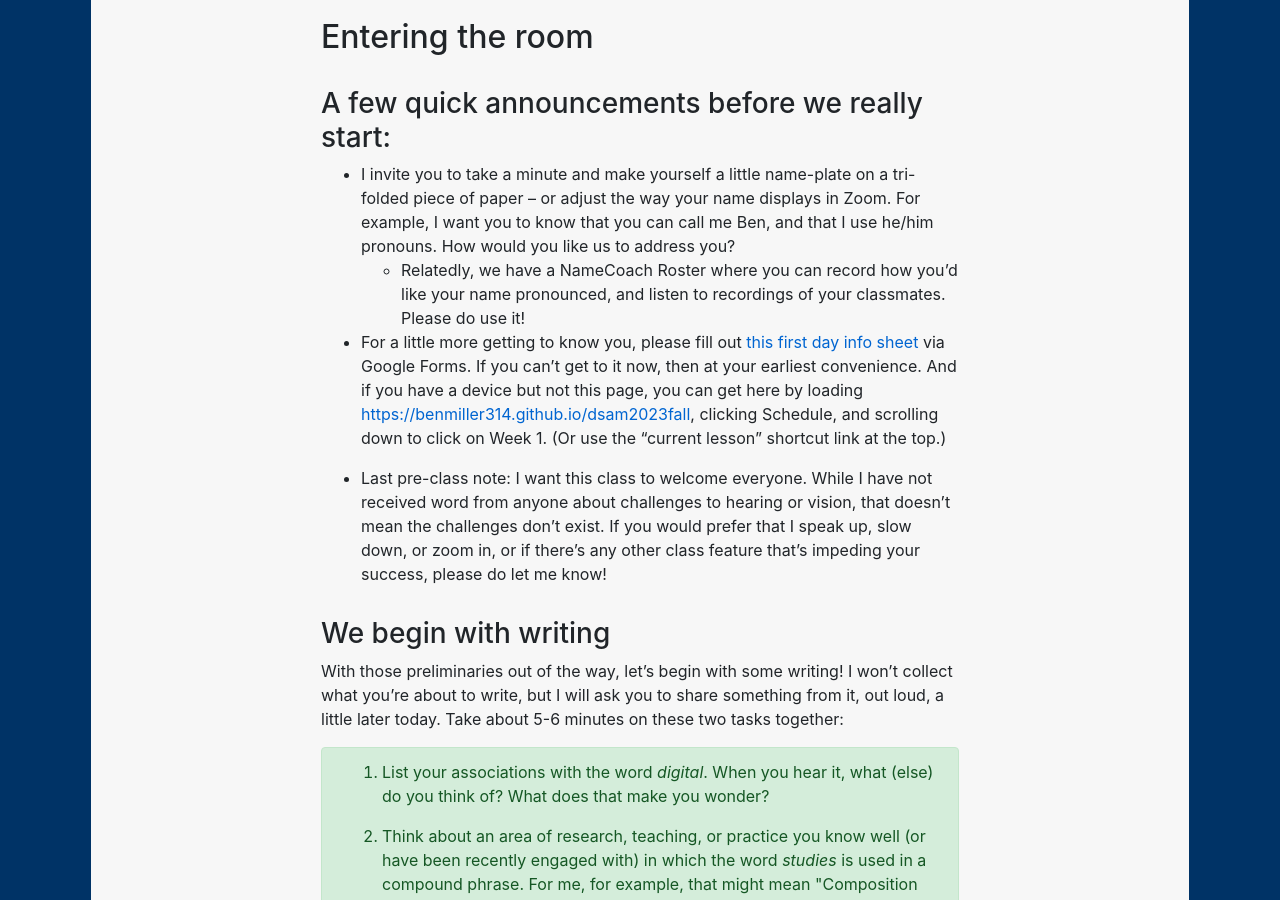
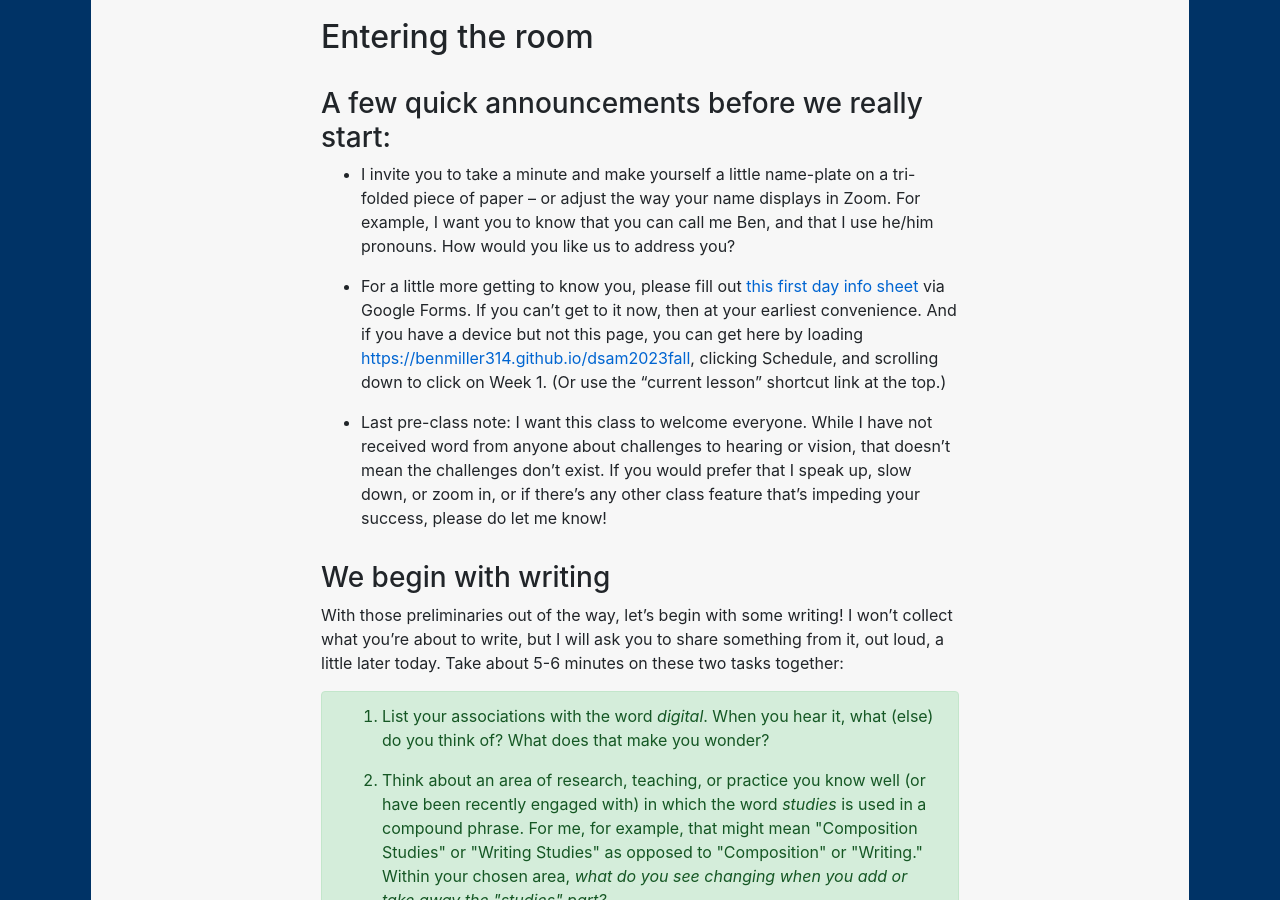
Before and after one commit to benmiller314/dsam2023fall, a Jekyll site: the page built from plans/week-01.md, in a window 1280 px wide and 900 px high, scrolled down 840 px. Built offline with Jekyll 4.4.1, drawn with Linux system fonts in a browser that asks for light colours; our own code applies the rules of GitHub Pages for plain Markdown files.

Commit message:
hide note about NameCoach
since Canvas site isn't active

```diff
--- a/plans/week-01.md
+++ b/plans/week-01.md
@@ -33,7 +33,7 @@
 ### A few quick announcements before we really start:
 
 * I invite you to take a minute and make yourself a little name-plate on a tri-folded piece of paper – or adjust the way your name displays in Zoom. For example, I want you to know that you can call me Ben, and that I use he/him pronouns. How would you like us to address you?
-    - Relatedly, we have a NameCoach Roster where you can record how you'd like your name pronounced, and listen to recordings of your classmates. Please do use it!
+    <!-- - Relatedly, we have a NameCoach Roster where you can record how you'd like your name pronounced, and listen to recordings of your classmates. Please do use it! -->
 
 * For a little more getting to know you, please fill out [this first day info sheet](https://forms.gle/Nqc7KLeP5CMBVhBi8) via Google Forms. If you can't get to it now, then at your earliest convenience. And if you have a device but not this page, you can get here by loading [https://benmiller314.github.io/dsam2023fall](https://benmiller314.github.io/dsam2023fall), clicking Schedule, and scrolling down to click on Week 1. (Or use the "current lesson" shortcut link at the top.)
 
```
